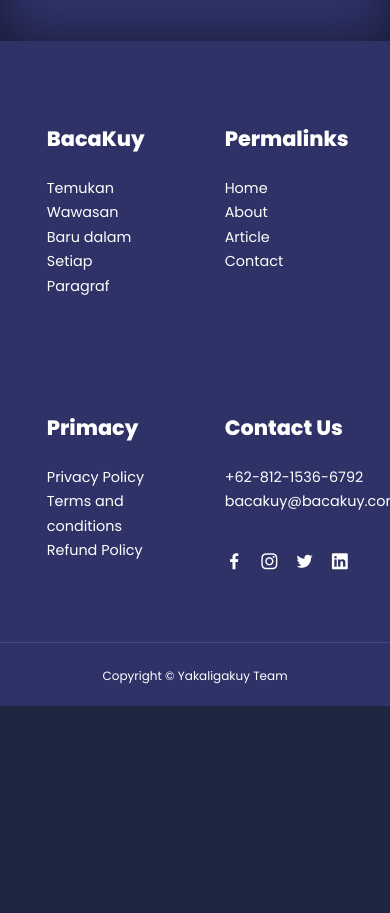
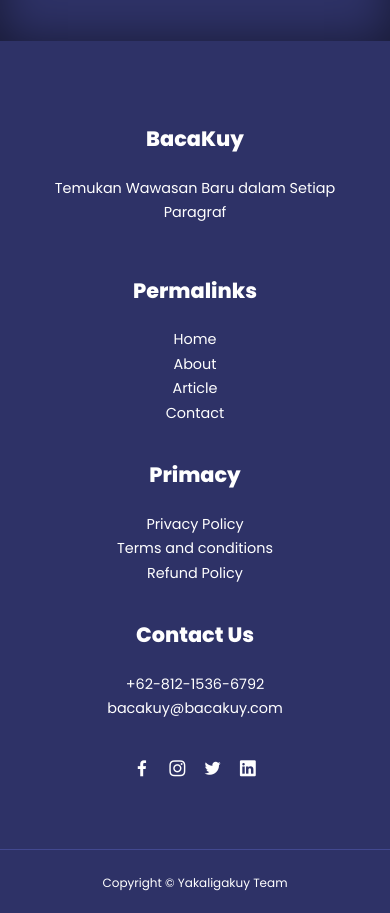
Before and after one commit to hayalintang/yakaligakuy-smkn7semarang, a plain HTML site: page about.html in a window 390 px wide. Shown: the part 2780-3693 px from the top of the page. Before the commit the page ends 3486 px from the top, so only its background shows below. Drawn offline with nearby package versions, Linux system fonts and the light colour scheme.

Commit message:
Update about.css

```diff
--- a/about.css
+++ b/about.css
@@ -411,4 +411,16 @@ footer yl li a {
     .team__member p {
         margin-bottom: 1.5rem;
     }
+    /*========== FOOTER ==========*/
+    .footer_container {
+        grid-template-columns: 1fr;
+        text-align: center;
+        gap: 2rem;
+    }
+    .footer_1 p {
+        margin: 1rem auto;
+    }
+    .footer_socials {
+        justify-content: center;
+    }
 }
```
